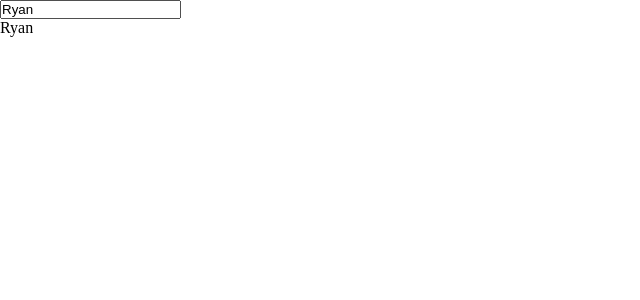
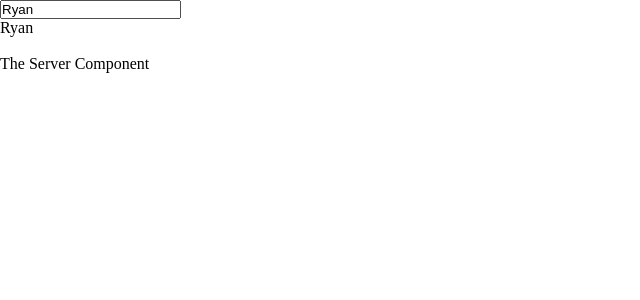
Before and after one commit to ryanwpb/angular-tutorial, an Angular app: page / in a window 1280 px wide. Shown: the top 300 px of the page, without its empty margins (0-640 px from the left). Built offline with nearby package versions, Linux system fonts and the light colour scheme.

Commit message:
Register server-component to app-component.html

```diff
--- a/src/app/app.component.html
+++ b/src/app/app.component.html
@@ -1,2 +1,4 @@
 <input type="text" [(ngModel)]="name" />
 <p>{{ name }}</p>
+<br />
+<app-server></app-server>
```
